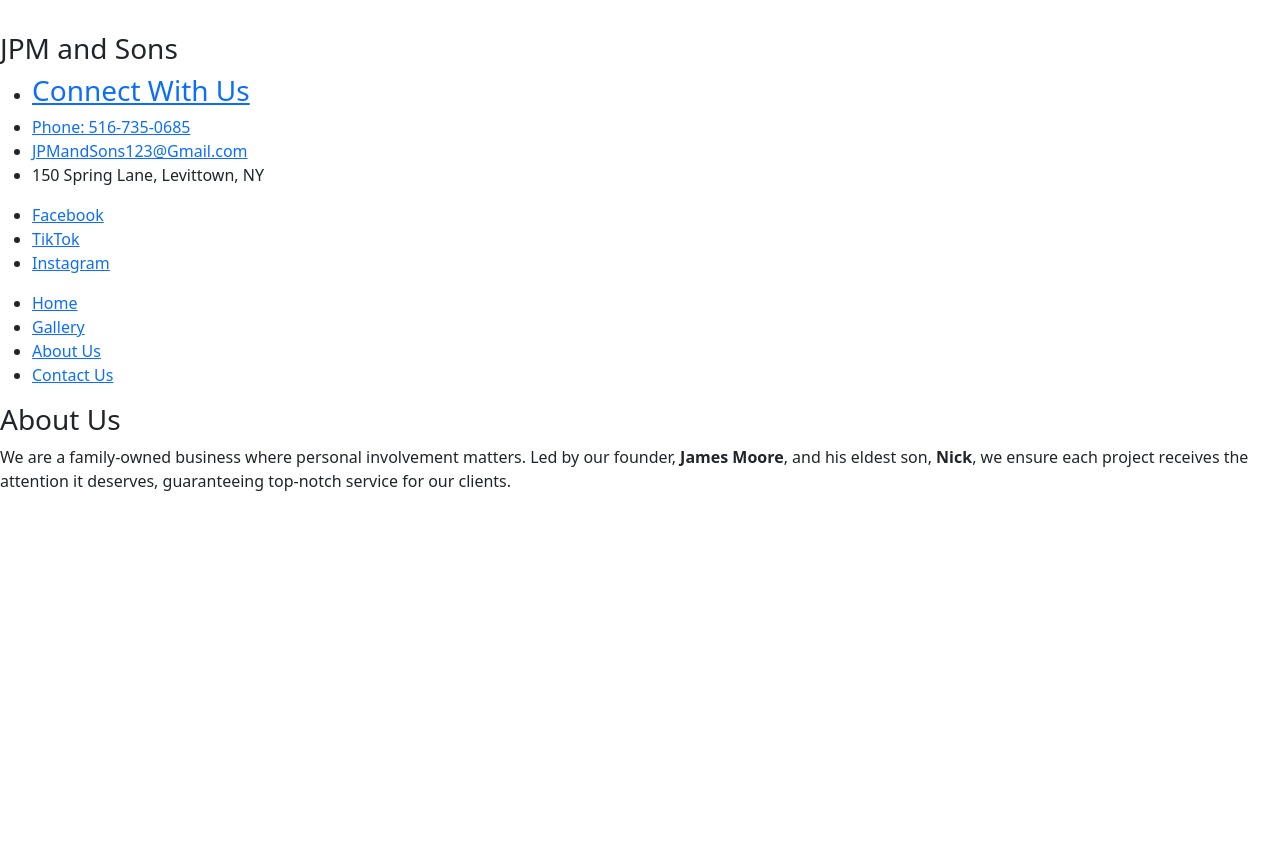
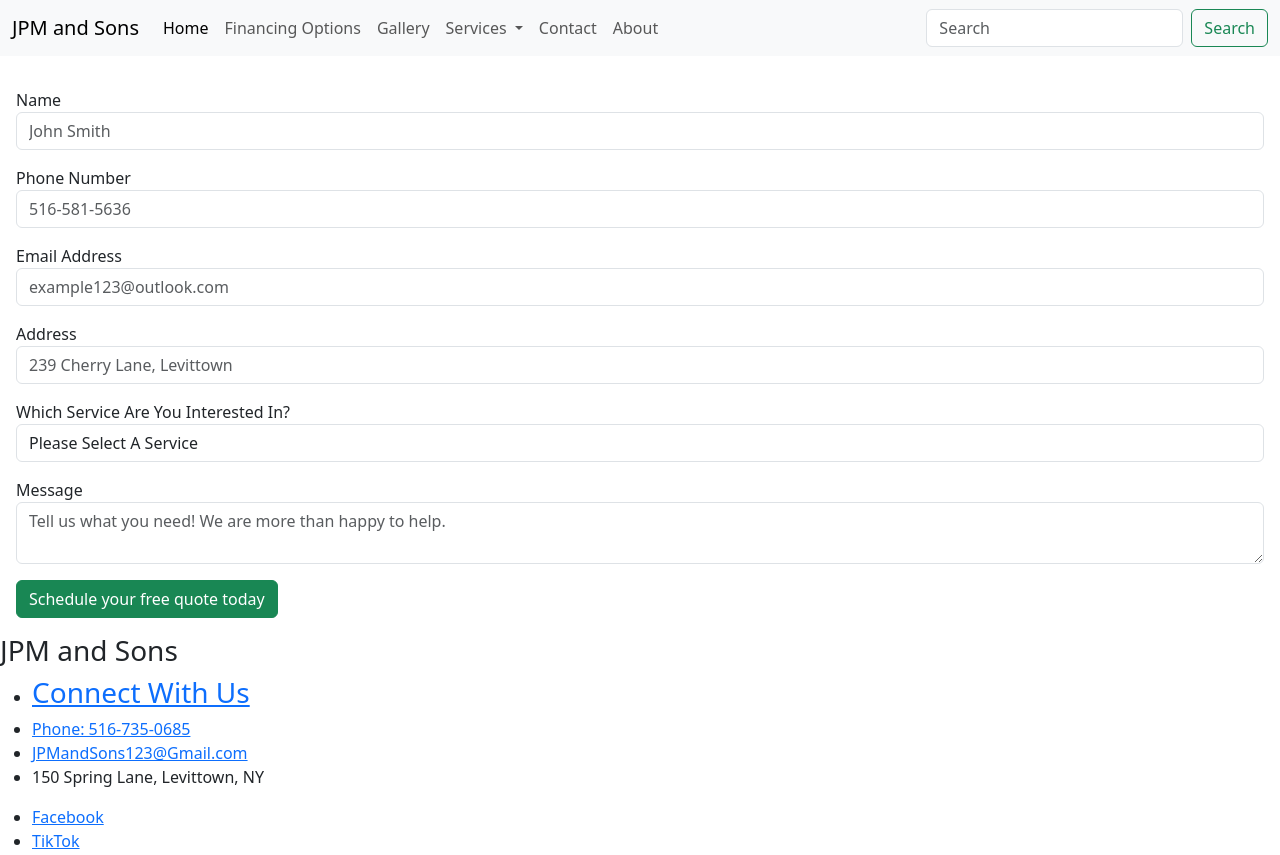
Before and after one commit to TonyRodriguez24/jpm-public, a Flask app: page / in a window 1280 px wide. Shown: the top 855 px of the page. Before the commit the page ends 491 px from the top, so only its background shows below. Run offline with Flask 3, Linux system fonts and the light colour scheme.

Commit message:
added macros and layout of base.jinja, checked links, created and tested form

```diff
--- a/app.py
+++ b/app.py
@@ -1,6 +1,7 @@
 from flask import Flask, render_template, redirect, flash
-from database import connect_db
+from database import connect_db, db
 from forms import ContactForm
+from models import Contact
 from secret import SECRET_KEY
 
 app = Flask(__name__)
@@ -11,8 +12,10 @@ app.config['SECRET_KEY'] = SECRET_KEY
 
 connect_db(app)
 
-@app.route('/')
+@app.route('/', methods = ['GET', 'POST'])
 def home():
+    meta_description = "JPM and Sons offers general contracting services throughout Long Island. Specializing in masonry, concrete, asphalt paving, paver sealing, pressure washing, and home improvement. Get a free estimate today!"
+
     form = ContactForm()
     if form.validate_on_submit():
         name = form.name.data
@@ -22,9 +25,14 @@ def home():
         service_type = form.service_type.data
         message = form.message.data
 
-        flash("Your form has been submitted", "success")
-        return redirect('/thank-you')
-    return render_template('home.jinja', form = form)
+        new_contact = Contact(name = name, phone = phone, email = email, address = address, service_type = service_type, message = message) # type: ignore
+        db.session.add(new_contact)
+        db.session.commit()
+
+        flash("Your form has been submitted. We try to get back to you the same day, keep an eye on your email.", "success")
+        return redirect('/')
+
+    return render_template('home.jinja', form = form, active_page='home', meta_description = meta_description)
 
 
 
@@ -44,48 +52,67 @@ def home():
 
 
 ### service routes ###
-@app.route('/')
+@app.route('/asphalt')
 def asphalt():
-    return render_template('asphalt.jinja')
+    meta_description = ""
+
+    return render_template('services/asphalt.jinja', active_page = asphalt, meta_description = meta_description)
 
 @app.route('/concrete')
 def concrete():
-    return render_template('concrete.jinja')
+    meta_description = ""
+
+    return render_template('services/concrete.jinja', active_page = concrete, meta_description = meta_description)
 
 @app.route('/home-improvement')
 def home_improvement():
-    return render_template('home_improvement.jinja')
+    meta_description = ""
+
+    return render_template('services/home_improvement.jinja', active_page = home_improvement, meta_description = meta_description)
 
 @app.route('/masonry')
 def masonry():
-    return render_template('masonry.jinja')
+    meta_description = ""
+
+    return render_template('services/masonry.jinja', active_page = masonry, meta_description = meta_description)
 
 @app.route('/paver-sealing')
 def paver_sealing():
-    return render_template('paver_sealing.jinja')
+    meta_description = ""
+
+    return render_template('services/paver_sealing.jinja', active_page = paver_sealing, meta_description = meta_description)
 
 @app.route('/pressure-washing')
 def pressure_washing():
-    return render_template('pressure_washing.jinja')
+    meta_description = ""
+
+    return render_template('services/pressure_washing.jinja',active_page = pressure_washing, meta_description = meta_description)
 
 ### end service routes ###
 
 ##misc routes###
 
-@app.route('/about')
+@app.route('/about-us')
 def about_us():
-    return render_template('about_us.jinja')
+    meta_description = ""
+
+    return render_template('about_us.jinja', active_page = about_us, meta_description = meta_description)
 
 @app.route('/financing')
 def financing():
-    return render_template('financing.jinja')
+    meta_description = ""
 
-@app.route('/contact')
+    return render_template('financing.jinja', active_page = financing, meta_description = meta_description)
+
+@app.route('/contact-us')
 def contact_us():
-    return render_template('contact_us.jinja')
+    meta_description = ""
+
+    return render_template('contact_us.jinja', active_page = contact_us, meta_description = meta_description)
 
 @app.route('/gallery')
 def gallery():
-    return render_template('gallery.jinja')
+    meta_description = ""
+    return render_template('gallery.jinja', active_page = gallery, meta_description = meta_description)
 
 ### end misc routes ###
--- a/forms.py
+++ b/forms.py
@@ -1,30 +1,43 @@
 import email
 from email import contentmanager
-from flask import Flask
 from flask_wtf import FlaskForm
-from wtforms import IntegerField, PasswordField, StringField, SelectField, EmailField, TextAreaField
+from wtforms import IntegerField, PasswordField, StringField, SelectField, EmailField, TextAreaField, ValidationError
 from wtforms.validators import DataRequired
+
+SERVICES = [
+    (0, "Please Select A Service"),
+    (1, 'Asphalt'),
+    (2, 'Concrete'),
+    (3, 'Home Improvement'),
+    (4, 'Masonry Work'),
+    (5, 'Paver Sealing'),
+    (6, 'Pressure Washing'),
+]
 
 
 class ContactForm(FlaskForm):
     name = StringField('Name',
                              validators=[DataRequired()],
-                             render_kw={"placeholder": "Enter your name"})
+                             render_kw={"placeholder": "John Smith"})
     phone = StringField('Phone Number',
                         validators=[DataRequired()],
-                        render_kw={"placeholder": "Enter your phone number"})
+                        render_kw={"placeholder": "516-581-5636"})
     email = EmailField('Email Address',
                          validators=[DataRequired()],
-                         render_kw={"placeholder": "Enter your email address"})
+                         render_kw={"placeholder": "example123@outlook.com"})
     address = StringField('Address',
                           validators=[DataRequired()],
-                          render_kw={"placeholder": "Enter your address"})
+                          render_kw={"placeholder": "239 Cherry Lane, Levittown"})
 
-    service_type = SelectField("Service needed",
-                               validators=[DataRequired()])
+    service_type = SelectField("Which Service Are You Interested In?",
+                               choices = SERVICES, coerce=int )
 
     message = TextAreaField("Message",
                             render_kw={"placeholder": "Tell us what you need! We are more than happy to help."})
+
+    def validate_service_type(self, field):
+        if field.data == 0:
+            raise ValidationError("Please select a valid service")
 
 
 class SignUpForm(FlaskForm):
@@ -45,4 +58,10 @@ class ReviewForm(FlaskForm):
 
     message = TextAreaField("Message", render_kw={"placeholder": "Tell us about your experience, your feedback is important to us."})
 
-    service_type = SelectField("Select the service you received")
+    service_type = SelectField("Select the service you received",
+                               validators=[DataRequired()],
+                               choices = SERVICES, coerce=int )
+
+    def validate_service_type(self, field):
+        if field.data == 0:  # Check if placeholder is selected
+            raise ValueError("Please select a valid service.")
--- a/templates/about_us.jinja
+++ b/templates/about_us.jinja
@@ -1,4 +1,5 @@
 <!-- Ex. /about_us -->
 {% extends 'base.jinja' %}
 
+
 {% block canonical_url %}/about_us{% endblock canonical_url %}
--- a/templates/contact_us.jinja
+++ b/templates/contact_us.jinja
@@ -0,0 +1 @@
+{% extends 'base.jinja' %}
--- a/templates/financing.jinja
+++ b/templates/financing.jinja
@@ -0,0 +1 @@
+{% extends 'base.jinja' %}
--- a/templates/gallery.jinja
+++ b/templates/gallery.jinja
@@ -0,0 +1 @@
+{% extends 'base.jinja' %}
--- a/templates/home.jinja
+++ b/templates/home.jinja
@@ -4,7 +4,27 @@
     JPM and Sons | Expert General Contractor Services on Long Island
 {% endblock title %}
 
+
 {% block content %}
+
+
+    <form action="/" class="m-3" method="post">
+        {{ form.hidden_tag() }}
+        {% for field in form if field.widget.input_type != 'hidden' %}
+            <p>
+                {{ field.label }}
+                {{ field(class_='form-control') }}
+                {% if field.errors %}
+                    <div class="text-danger">
+                        {% for error in field.errors %}
+                            <small>{{ error }}</small>
+                        {% endfor %}
+                    </div>
+                {% endif %}
+            </p>
+        {% endfor %}
+        <button type="submit" class="btn btn-success">Schedule your free quote today</button>
+    </form>
 {% endblock content %}
 
 <link rel="canonical" href="https://www.jpmandsons.com/" />
--- /dev/null
+++ b/templates/macros.jinja
@@ -0,0 +1,180 @@
+{% macro navbar (active_page)%} <!-- use to select which link is active -->
+    <nav class="navbar navbar-expand-lg bg-body-tertiary">
+            <div class="container-fluid">
+                <a class="navbar-brand" href="{{ url_for('home') }}">JPM and Sons</a>
+                <button
+                    class="navbar-toggler"
+                    type="button"
+                    data-bs-toggle="collapse"
+                    data-bs-target="#navbarSupportedContent"
+                    aria-controls="navbarSupportedContent"
+                    aria-expanded="false"
+                    aria-label="Toggle navigation"
+                >
+                    <span class="navbar-toggler-icon"></span>
+                </button>
+                <div
+                    class="collapse navbar-collapse"
+                    id="navbarSupportedContent"
+                >
+                    <ul class="navbar-nav me-auto mb-2 mb-lg-0">
+                        <li class="nav-item">
+                            <a
+                                class="nav-link {%if active_page == 'home'%}active{% endif %}"
+                                aria-current="page"
+                                href="{{ url_for('home') }}"
+                                >Home</a
+                            >
+                        </li>
+                        <li class="nav-item">
+                            <a class="nav-link {%if active_page == 'financing'%}active{% endif %}" href="{{ url_for('financing') }}">Financing Options</a>
+                        </li>
+                        <li class="nav-item">
+                            <a class="nav-link {%if active_page == 'gallery'%}active{% endif %}" href="{{url_for('gallery')}}">Gallery</a>
+                        </li>
+                        <li class="nav-item dropdown">
+                            <a
+                                class="nav-link {%if active_page in ['asphalt', 'concrete','home_improvement', 'masonry', 'paver_sealing', 'pressure_washing']%}active{% endif %} dropdown-toggle"
+                                href="#"
+                                role="button"
+                                data-bs-toggle="dropdown"
+                                aria-expanded="false"
+                            >
+                                Services
+                            </a>
+                            <ul class="dropdown-menu">
+                            <li>
+                                    <a class="dropdown-item" href="{{ url_for('asphalt') }}">Asphalt</a>
+                                </li>
+                                <li>
+                                    <a class="dropdown-item" href="{{ url_for('concrete') }}">Concrete</a>
+                                </li>
+                                <li>
+                                    <a class="dropdown-item" href="{{ url_for('home_improvement') }}">Home Improvement</a>
+                                </li>
+                                <li>
+                                    <a class="dropdown-item" href="{{ url_for('masonry') }}">Masonry</a>
+                                </li>
+                                <li>
+                                    <a class="dropdown-item" href="{{ url_for('paver_sealing') }}">Paver Sealing</a>
+                                </li>
+                                <li>
+                                    <a class="dropdown-item" href="{{ url_for('pressure_washing') }}">Pressure Washing</a>
+                                </li>
+
+
+
+                            </ul>
+                        </li>
+                        <li class="nav-item">
+                            <a class="nav-link {%if active_page == 'contact_us'%}active{% endif %}" href="{{url_for('contact_us')}}">Contact</a>
+                        </li>
+                        <li class="nav-item">
+                            <a class="nav-link {%if active_page == 'about_us'%}active{% endif %}" href="{{url_for('about_us')}}">About</a>
+                        </li>
+                    </ul>
+                    <form class="d-flex" role="search">
+                        <input
+                            class="form-control me-2"
+                            type="search"
+                            placeholder="Search"
+                            aria-label="Search"
+                        />
+                        <button class="btn btn-outline-success" type="submit">
+                            Search
+                        </button>
+                    </form>
+                </div>
+            </div>
+        </nav>
+{% endmacro %}
+
+{% macro footer() %}
+            <div id="footer-border">
+            <h3>JPM and Sons</h3>
+        </div>
+
+        <footer>
+            <!-- Connect Section -->
+            <ul id="connect">
+                <li>
+                    <h3>
+                        <a href="{{ url_for('contact_us') }}"
+                            >Connect With Us</a
+                        >
+                    </h3>
+                </li>
+                <li>
+                    <a href="tel:516-735-0685">
+                        <ion-icon name="call"></ion-icon>
+                        <span>Phone: 516-735-0685</span>
+                    </a>
+                </li>
+                <li>
+                    <a href="mailto:JPMandSons123@Gmail.com">
+                        <ion-icon name="mail"></ion-icon>
+                        <span>JPMandSons123@Gmail.com</span>
+                    </a>
+                </li>
+                <li>
+                    <ion-icon name="navigate-circle"></ion-icon>
+                    <span>150 Spring Lane, Levittown, NY</span>
+                </li>
+            </ul>
+
+            <!-- Social Links -->
+            <ul class="social">
+                <li>
+                    <a
+                        href="https://www.facebook.com/JPMSonsCorp/"
+                        target="_blank"
+                        rel="noopener noreferrer"
+                    >
+                        <ion-icon name="logo-facebook"></ion-icon>
+                        <span class="sr-only">Facebook</span>
+                    </a>
+                </li>
+                <li>
+                    <a
+                        href="https://www.tiktok.com/@jpmandsons"
+                        target="_blank"
+                        rel="noopener noreferrer"
+                    >
+                        <ion-icon name="logo-tiktok"></ion-icon>
+                        <span class="sr-only">TikTok</span>
+                    </a>
+                </li>
+                <li>
+                    <a
+                        href="https://www.instagram.com/jpmandsonscorp/"
+                        target="_blank"
+                        rel="noopener noreferrer"
+                    >
+                        <ion-icon name="logo-instagram"></ion-icon>
+                        <span class="sr-only">Instagram</span>
+                    </a>
+                </li>
+            </ul>
+
+            <!-- Navigation Links -->
+            <ul id="links">
+                <li><a href="{{ url_for('home') }}">Home</a></li>
+                <li><a href="{{ url_for('gallery') }}">Gallery</a></li>
+                <li><a href="{{ url_for('about_us') }}">About Us</a></li>
+                <li><a href="{{ url_for('contact_us') }}">Contact Us</a></li>
+            </ul>
+
+            <!-- About Us Section -->
+            <div id="about-us-footer">
+                <h3>About Us</h3>
+                <p>
+                    We are a family-owned business where personal involvement
+                    matters. Led by our founder,
+                    <strong>James Moore</strong>, and his eldest son,
+                    <strong>Nick</strong>, we ensure each project receives the
+                    attention it deserves, guaranteeing top-notch service for
+                    our clients.
+                </p>
+            </div>
+        </footer>
+{% endmacro %}
--- a/templates/services/asphalt.jinja
+++ b/templates/services/asphalt.jinja
@@ -0,0 +1 @@
+{% extends 'base.jinja' %}
--- a/templates/services/concrete.jinja
+++ b/templates/services/concrete.jinja
@@ -0,0 +1,3 @@
+{% extends 'base.jinja' %}
+
+<h3>dasfd</h3>
--- a/templates/services/home_improvement.jinja
+++ b/templates/services/home_improvement.jinja
@@ -0,0 +1 @@
+{% extends 'base.jinja' %}
--- a/templates/services/masonry.jinja
+++ b/templates/services/masonry.jinja
@@ -0,0 +1 @@
+{% extends 'base.jinja' %}
--- a/templates/services/paver_sealing.jinja
+++ b/templates/services/paver_sealing.jinja
@@ -0,0 +1 @@
+{% extends 'base.jinja' %}
--- a/templates/services/pressure_washing.jinja
+++ b/templates/services/pressure_washing.jinja
@@ -0,0 +1 @@
+{% extends 'base.jinja' %}
```
Also changed, not shown: models.py (+6 -6 lines), templates/base.jinja (+10 -89 lines), static/app.css (deleted), static/global.css (added), templates/macro.jinja (deleted).
